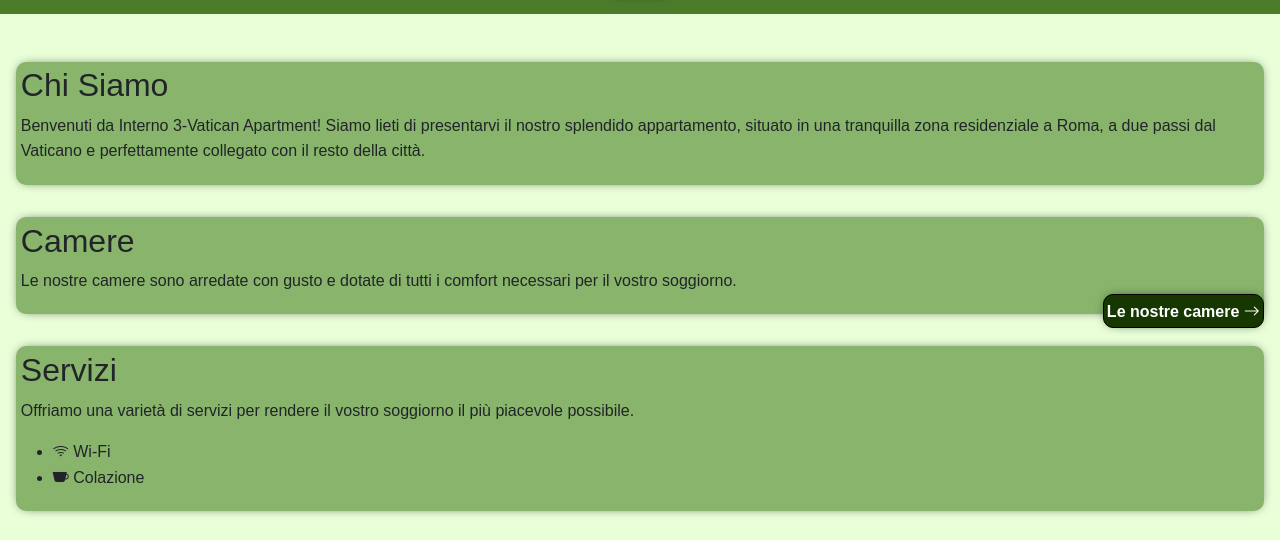
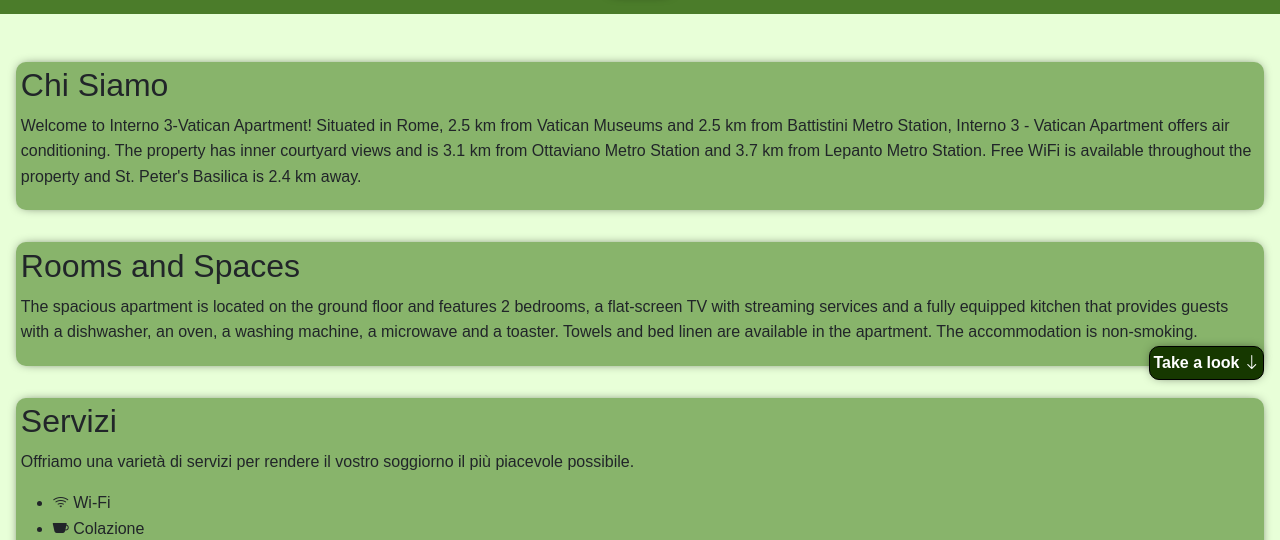
Before and after one commit to LuigiMoretti/casa_vacanze, a website: page index.html in a window 1280 px wide. Shown: the part 1008-1548 px from the top of the page. Drawn offline with nearby package versions, Linux system fonts and the light colour scheme.

```diff
--- a/index.html
+++ b/index.html
@@ -23,22 +23,26 @@
             <div>
                 <h2>Chi Siamo</h2>
                 <p>
-                    Benvenuti da Interno 3-Vatican Apartment!
-                    Siamo lieti di presentarvi il nostro splendido appartamento, situato in una tranquilla zona
-                    residenziale a Roma, a due passi dal Vaticano e perfettamente collegato con il resto della città.
+                    Welcome to Interno 3-Vatican Apartment!
+                    Situated in Rome, 2.5 km from Vatican Museums and 2.5 km from Battistini Metro Station, Interno 3 -
+                    Vatican Apartment offers air conditioning. The property has inner courtyard views and is 3.1 km from
+                    Ottaviano Metro Station and 3.7 km from Lepanto Metro Station. Free WiFi is available throughout the
+                    property and St. Peter's Basilica is 2.4 km away.
                 </p>
             </div>
         </section>
 
         <section id="rooms">
             <div>
-                <h2>Camere</h2>
-                <p>Le nostre camere sono arredate con gusto e dotate di tutti i comfort necessari per il vostro
-                    soggiorno.
+                <h2>Rooms and Spaces</h2>
+                <p>The spacious apartment is located on the ground floor and features 2 bedrooms, a flat-screen TV with
+                    streaming services and a fully equipped kitchen that provides guests with a dishwasher, an oven, a
+                    washing machine, a microwave and a toaster. Towels and bed linen are available in the apartment. The
+                    accommodation is non-smoking.
                 </p>
             </div>
             <a href="#foto" class="float-end" style="margin-top: -20px;">
-                Le nostre camere <i class="bi bi-arrow-right"></i>
+                Take a look <i class="bi bi-arrow-down"></i>
             </a>
         </section>
 
```
Also changed, not shown: gulpfile.js (added, +24 -0 lines), package.json (+11 -1 lines), dist/gulpfile.js (added), dist/index.html (added), dist/scripts/script.js (added), dist/styles/style.css (added), 2 other files.
